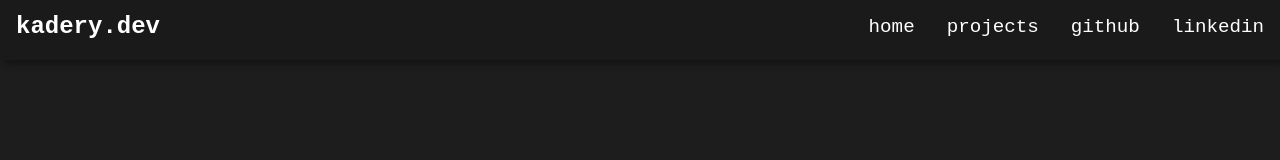
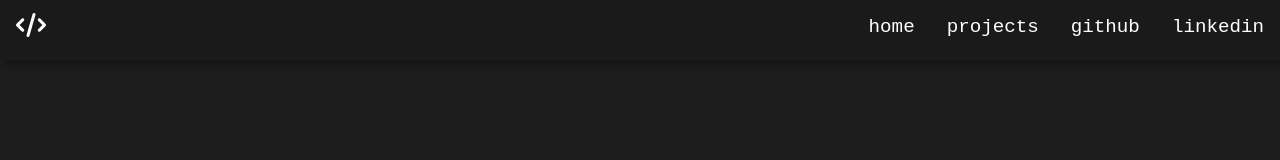
Before and after one commit to YasaarKadery/react-blog-ts, a React (Create React App) app: page / in a window 1280 px wide. Shown: the top 160 px of the page. Built offline with nearby package versions, Linux system fonts and the light colour scheme; a web font is replaced by a local one.

Commit message:
changed kadery.dev to symbol

```diff
--- a/src/Nav.tsx
+++ b/src/Nav.tsx
@@ -8,7 +8,9 @@ export default function Nav() {
       <nav className="nav">
         <div className="kadery-dev">
           <h1>
-            <Link to="/">kadery.dev </Link>
+            <Link to="/">
+              <i className="fa-solid fa-code"></i>
+            </Link>
           </h1>
         </div>
         <div className="item">
```
Also changed, not shown: src/markdown/dev-blog.md (+1 -1 lines).
